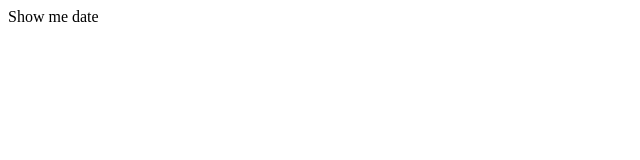
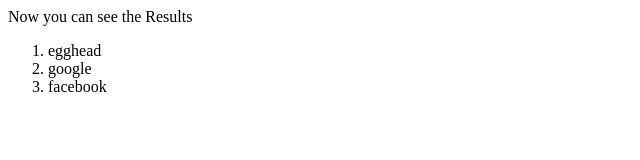
Before and after one commit to HaiderMalik12/vue-lessons, a plain HTML site: page index.html in a window 1280 px wide. Shown: the whole page, without its empty margins (0-640 px from the left). Drawn offline with nearby package versions, Linux system fonts and the light colour scheme.

Commit message:
finish conditionals and loops

```diff
--- a/index.html
+++ b/index.html
@@ -8,15 +8,23 @@
 
 <body>
     <div id="app">
-    <span v-bind:title = "message">
-       Show me date
+    <span v-if ="isResults">
+      Now you can see the Results
     </span>
+    <ol>
+        <li v-for="c in companies">{{c.name}}</li>
+    </ol>
     </div>
     <script>
    var app = new Vue({
        el : '#app',
        data: {
-          message: 'Hello vue!' + new Date().toLocaleString()
+          isResults: true,
+          companies: [
+                    { name: 'egghead'},
+                    {name: 'google'},
+                    { name: 'facebook'},
+                    ]
        }
    })
     </script>
```
